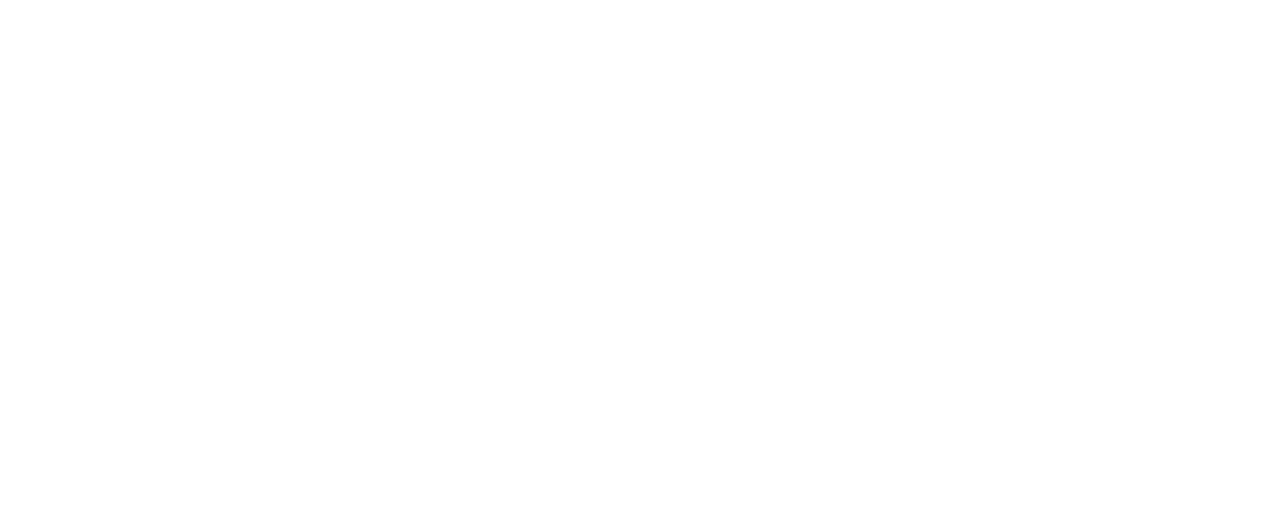
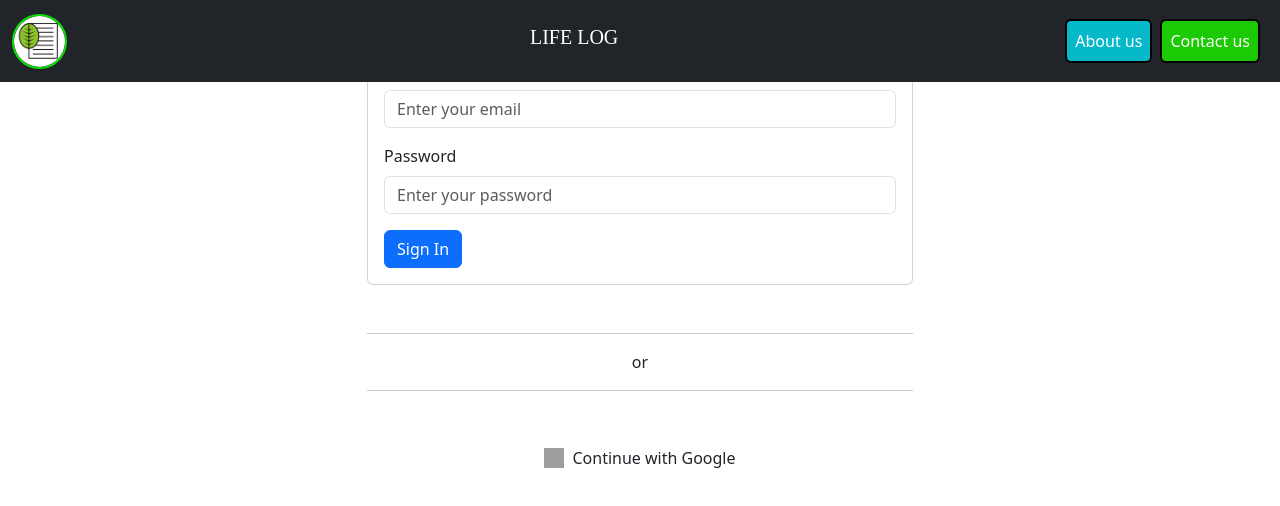
Before and after one commit to AbdinasirM/life-log-Website, an Angular app in the folder life-log/: page /sign-up in a window 1280 px wide. Before the commit this address led to /. Shown: the top 506 px of the page. Built offline with nearby package versions, Linux system fonts and the light colour scheme; grey boxes are pictures that could not be loaded.

Commit message:
added routing to sign up and sign in pages

```diff
--- a/life-log/src/app/app.module.ts
+++ b/life-log/src/app/app.module.ts
@@ -5,10 +5,11 @@
 import { AppComponent } from './app.component';
 import { NavBarComponent } from './landing-page/nav-bar/nav-bar.component';
 import { SignInAndSignUpComponent } from './landing-page/sign-in-and-sign-up/sign-in-and-sign-up.component';
-import { SignInComponent } from './landing-page/sign-in/sign-in.component';
+import { SignInComponent } from './sign-in/sign-in.component';
 import { FeedbackComponent } from './landing-page/feedback/feedback.component';
 import { FooterComponent } from './landing-page/footer/footer.component';
 import { LandingPageComponent } from './landing-page/landing-page.component';
+import { SignUpComponent } from './sign-up/sign-up.component';
 
 @NgModule({
   declarations: [
@@ -18,7 +19,8 @@
     SignInComponent,
     FeedbackComponent,
     FooterComponent,
-    LandingPageComponent
+    LandingPageComponent,
+    SignUpComponent
   ],
   imports: [
     BrowserModule,
--- a/life-log/src/app/landing-page/sign-in-and-sign-up/sign-in-and-sign-up.component.html
+++ b/life-log/src/app/landing-page/sign-in-and-sign-up/sign-in-and-sign-up.component.html
@@ -25,7 +25,7 @@
 			<div class="rounded w-75 mx-auto mt-2">
 				<div
 					class="well d-flex align-items-center justify-content-center mt-0">
-					<button id="signUp" class="btn btn-primary me-1 w-50">
+					<button (click)="signOut()" id="signUp" class="btn btn-primary me-1 w-50">
 						Sign Up
 					</button>
 					<button (click)="signIn()" id="signIn" class="btn btn-success ms-1 w-50">
--- a/life-log/src/app/landing-page/sign-in-and-sign-up/sign-in-and-sign-up.component.ts
+++ b/life-log/src/app/landing-page/sign-in-and-sign-up/sign-in-and-sign-up.component.ts
@@ -10,4 +10,7 @@
   signIn() {
     this.router.navigate(['/sign-in']);
   }
+  signOut() {
+    this.router.navigate(['/sign-up']);
+  }
 }
--- /dev/null
+++ b/life-log/src/app/sign-up/sign-up.component.html
@@ -0,0 +1,50 @@
+<app-nav-bar></app-nav-bar>
+<div class="container">
+	<div class="row justify-content-center">
+		<div class="col-md-6">
+			<div class="card">
+				<div class="card-header">Sign In</div>
+				<div class="card-body">
+					<form>
+						<div class="mb-3">
+							<label for="email" class="form-label"
+								>Email address</label
+							>
+							<input
+								type="email"
+								class="form-control"
+								id="email"
+								placeholder="Enter your email" />
+						</div>
+						<div class="mb-3">
+							<label for="password" class="form-label"
+								>Password</label
+							>
+							<input
+								type="password"
+								class="form-control"
+								id="password"
+								placeholder="Enter your password" />
+						</div>
+						<button type="submit" class="btn btn-primary">
+							Sign In
+						</button>
+					</form>
+				</div>
+			</div>
+			<hr class="mt-5"/><p class="text-center">or</p><hr/>
+			<button
+                id="sign-google"
+				class="btn mt-5 d-flex justify-content-center align-items-center w-100">
+				<img
+					class="me-2 media mt-0"
+
+					src="https://cdn.freebiesupply.com/logos/large/2x/google-g-2015-logo-png-transparent.png"
+					alt="logo"
+					width="20px"
+					height="20px" />
+				<span class="mt-0"> Continue with Google</span>
+			</button>
+		</div>
+	</div>
+</div>
```
Also changed, not shown: life-log/src/app/app-routing.module.ts (+8 -6 lines), life-log/src/app/sign-up/sign-up.component.ts (added, +10 -0 lines), life-log/src/app/sign-in/sign-in.component.html (renamed from life-log/src/app/landing-page/sign-in/sign-in.component.html), life-log/src/app/sign-in/sign-in.component.scss (renamed from life-log/src/app/landing-page/sign-in/sign-in.component.scss), life-log/src/app/sign-in/sign-in.component.ts (renamed from life-log/src/app/landing-page/sign-in/sign-in.component.ts), life-log/src/app/sign-up/sign-up.component.scss (added), 2 other files (tests, documents, lock files or other folders).
